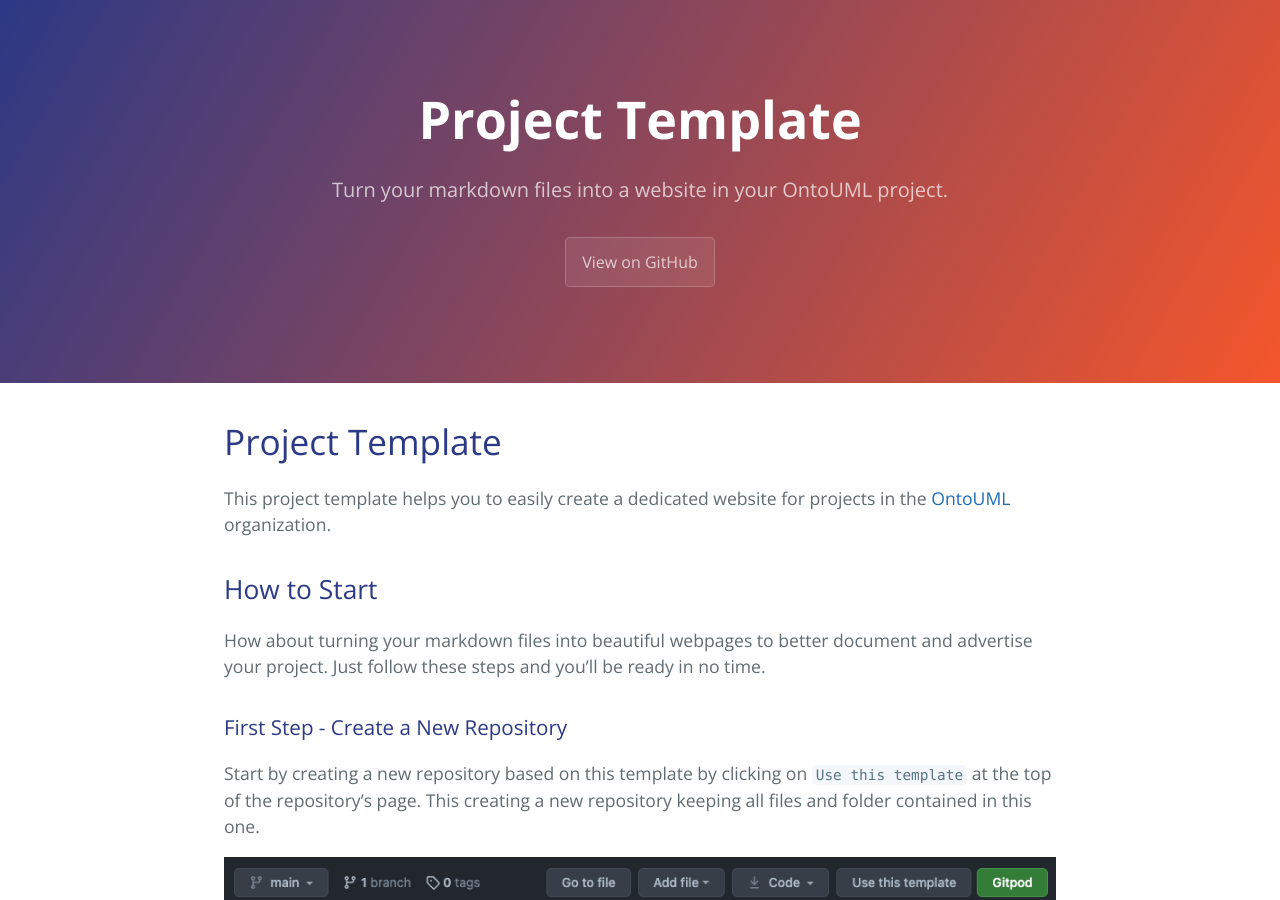
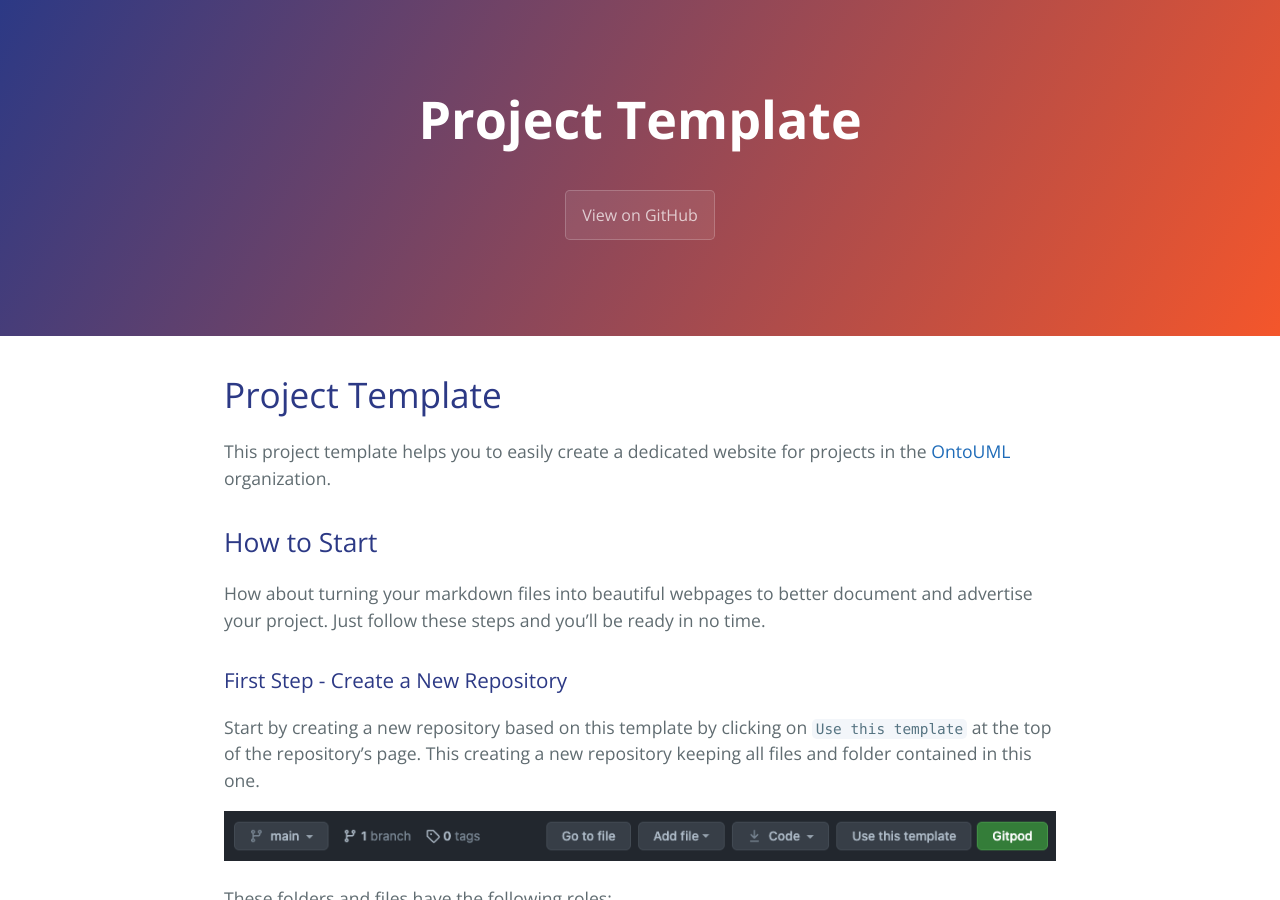
Before and after one commit to OntoUML/ontouml.github.io, a Jekyll site: the page docs/index.html, which Jekyll copies as it is, in a window 1280 px wide and 900 px high. Built offline with Jekyll 4.4.1, drawn with Linux system fonts in a browser that asks for light colours.

Commit message:
Jekyll build

```diff
--- a/docs/feed.xml
+++ b/docs/feed.xml
@@ -1 +1 @@
-<?xml version="1.0" encoding="utf-8"?><feed xmlns="http://www.w3.org/2005/Atom" ><generator uri="https://jekyllrb.com/" version="3.9.0">Jekyll</generator><link href="/feed.xml" rel="self" type="application/atom+xml" /><link href="/" rel="alternate" type="text/html" /><updated>2021-05-19T17:40:22+00:00</updated><id>/feed.xml</id><title type="html">project-template</title><subtitle>Turn your markdown files into a website in your OntoUML project.</subtitle></feed>
+<?xml version="1.0" encoding="utf-8"?><feed xmlns="http://www.w3.org/2005/Atom" ><generator uri="https://jekyllrb.com/" version="3.9.0">Jekyll</generator><link href="/feed.xml" rel="self" type="application/atom+xml" /><link href="/" rel="alternate" type="text/html" /><updated>2021-05-19T21:09:14+00:00</updated><id>/feed.xml</id><title type="html">ontouml.github.io</title></feed>
--- a/docs/index.html
+++ b/docs/index.html
@@ -6,17 +6,15 @@
     <meta charset="UTF-8">
 
 <!-- Begin Jekyll SEO tag v2.7.1 -->
-<title>Project Template | project-template</title>
+<title>Project Template | ontouml.github.io</title>
 <meta name="generator" content="Jekyll v3.9.0" />
 <meta property="og:title" content="Project Template" />
 <meta property="og:locale" content="en_US" />
-<meta name="description" content="Turn your markdown files into a website in your OntoUML project." />
-<meta property="og:description" content="Turn your markdown files into a website in your OntoUML project." />
-<meta property="og:site_name" content="project-template" />
+<meta property="og:site_name" content="ontouml.github.io" />
 <meta name="twitter:card" content="summary" />
 <meta property="twitter:title" content="Project Template" />
 <script type="application/ld+json">
-{"description":"Turn your markdown files into a website in your OntoUML project.","headline":"Project Template","@type":"WebSite","url":"/","name":"project-template","@context":"https://schema.org"}</script>
+{"headline":"Project Template","@type":"WebSite","url":"/","name":"ontouml.github.io","@context":"https://schema.org"}</script>
 <!-- End Jekyll SEO tag -->
 
     <link rel="preconnect" href="https://fonts.gstatic.com">
@@ -24,15 +22,15 @@
     <meta name="viewport" content="width=device-width, initial-scale=1">
     <meta name="theme-color" content="#157878">
     <meta name="apple-mobile-web-app-status-bar-style" content="black-translucent">
-    <!-- <link rel="stylesheet" href="/assets/css/style.css?v=8aeab1841283475b99297335058a1d3dc0e52460"> -->
+    <!-- <link rel="stylesheet" href="/assets/css/style.css?v=f16c932077bdc3321303f2172775163731799e9c"> -->
     <link rel="stylesheet" href="assets/css/style.css">
   </head>
   <body>
     <header class="page-header" role="banner">
       <h1 class="project-name">Project Template</h1>
-      <h2 class="project-tagline">Turn your markdown files into a website in your OntoUML project.</h2>
+      <h2 class="project-tagline"></h2>
 
-        <a href="https://github.com/OntoUML/project-template" class="btn">View on GitHub</a>
+        <a href="https://github.com/OntoUML/ontouml.github.io" class="btn">View on GitHub</a>
 
 
     </header>
@@ -130,7 +128,7 @@ bundler <span class="nb">exec </span>jekyll serve <span class="nt">-o</span>   <
 
       <footer class="site-footer">
 
-          <span class="site-footer-owner"><a href="https://github.com/OntoUML/project-template">project-template</a> is maintained by <a href="https://github.com/OntoUML">OntoUML</a>.</span>
+          <span class="site-footer-owner"><a href="https://github.com/OntoUML/ontouml.github.io">ontouml.github.io</a> is maintained by <a href="https://github.com/OntoUML">OntoUML</a>.</span>
 
         <span class="site-footer-credits">This page was generated by <a href="https://pages.github.com">GitHub Pages</a>.</span>
       </footer>
```
Also changed, not shown: docs/404.html (+7 -9 lines).
